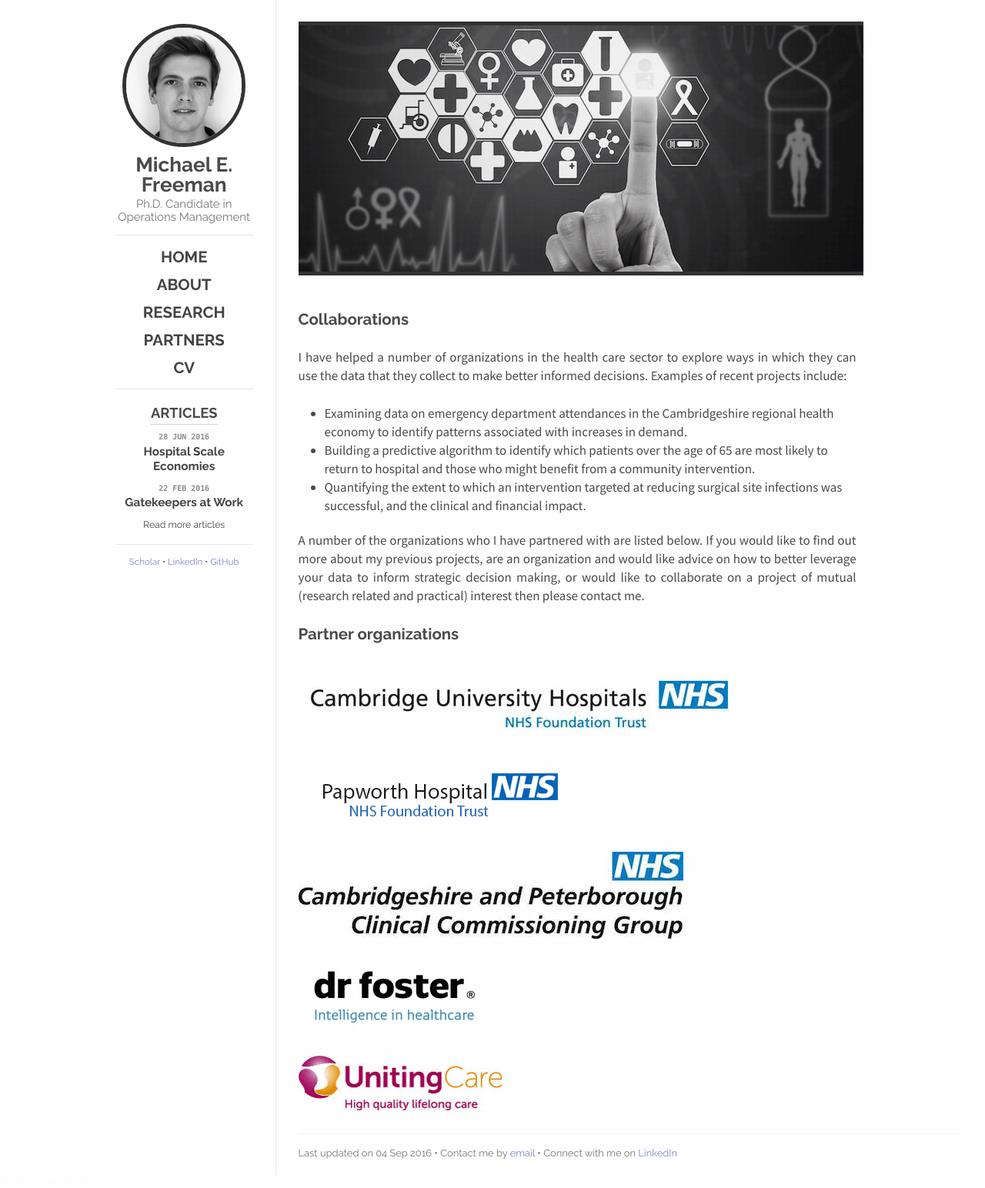
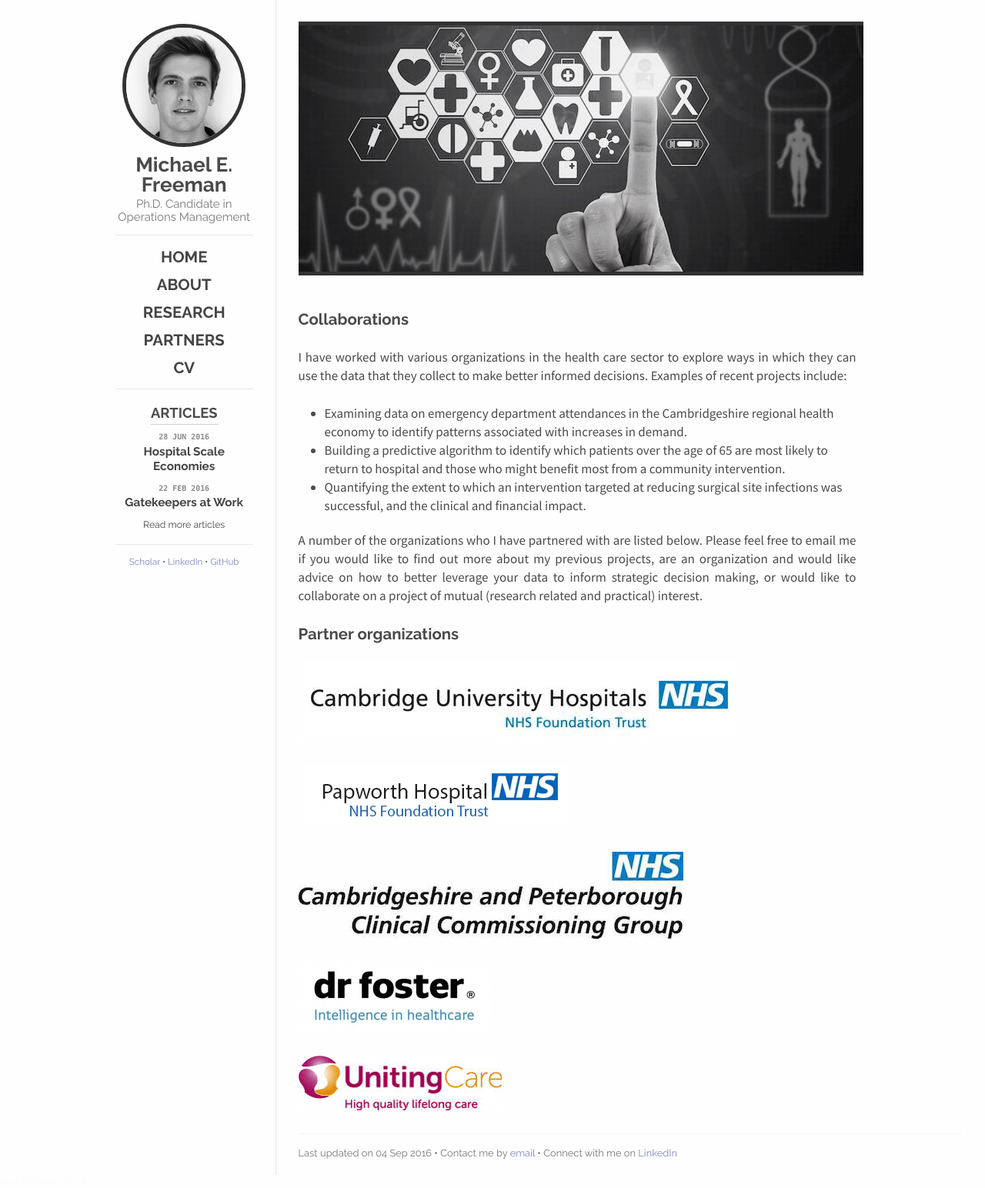
Before and after one commit to mfrmn/mfrmn.github.io, a Jekyll site: the page built from partners/index.md, in a window 1280 px wide. Shown: the whole page at 77% size. Built offline with Jekyll 4.4.1, drawn with Linux system fonts in a browser that asks for light colours; nearby versions of some CDN libraries.

Commit message:
small update to wording

```diff
--- a/partners/index.md
+++ b/partners/index.md
@@ -8,13 +8,13 @@
 
 ## Collaborations
 
-I have helped a number of organizations in the health care sector to explore ways in which they can use the data that they collect to make better informed decisions. Examples of recent projects include:
+I have worked with various organizations in the health care sector to explore ways in which they can use the data that they collect to make better informed decisions. Examples of recent projects include:
 
 * Examining data on emergency department attendances in the Cambridgeshire regional health economy to identify patterns associated with increases in demand.
-* Building a predictive algorithm to identify which patients over the age of 65 are most likely to return to hospital and those who might benefit from a community intervention.
+* Building a predictive algorithm to identify which patients over the age of 65 are most likely to return to hospital and those who might benefit most from a community intervention.
 * Quantifying the extent to which an intervention targeted at reducing surgical site infections was successful, and the clinical and financial impact.
 
-A number of the organizations who I have partnered with are listed below. If you would like to find out more about my previous projects, are an organization and would like advice on how to better leverage your data to inform strategic decision making, or would like to collaborate on a project of mutual (research related and practical) interest then please contact me.
+A number of the organizations who I have partnered with are listed below. Please feel free to email me if you would like to find out more about my previous projects, are an organization and would like advice on how to better leverage your data to inform strategic decision making, or would like to collaborate on a project of mutual (research related and practical) interest.
 
 ## Partner organizations
 
```
Also changed, not shown: 1 other file.
